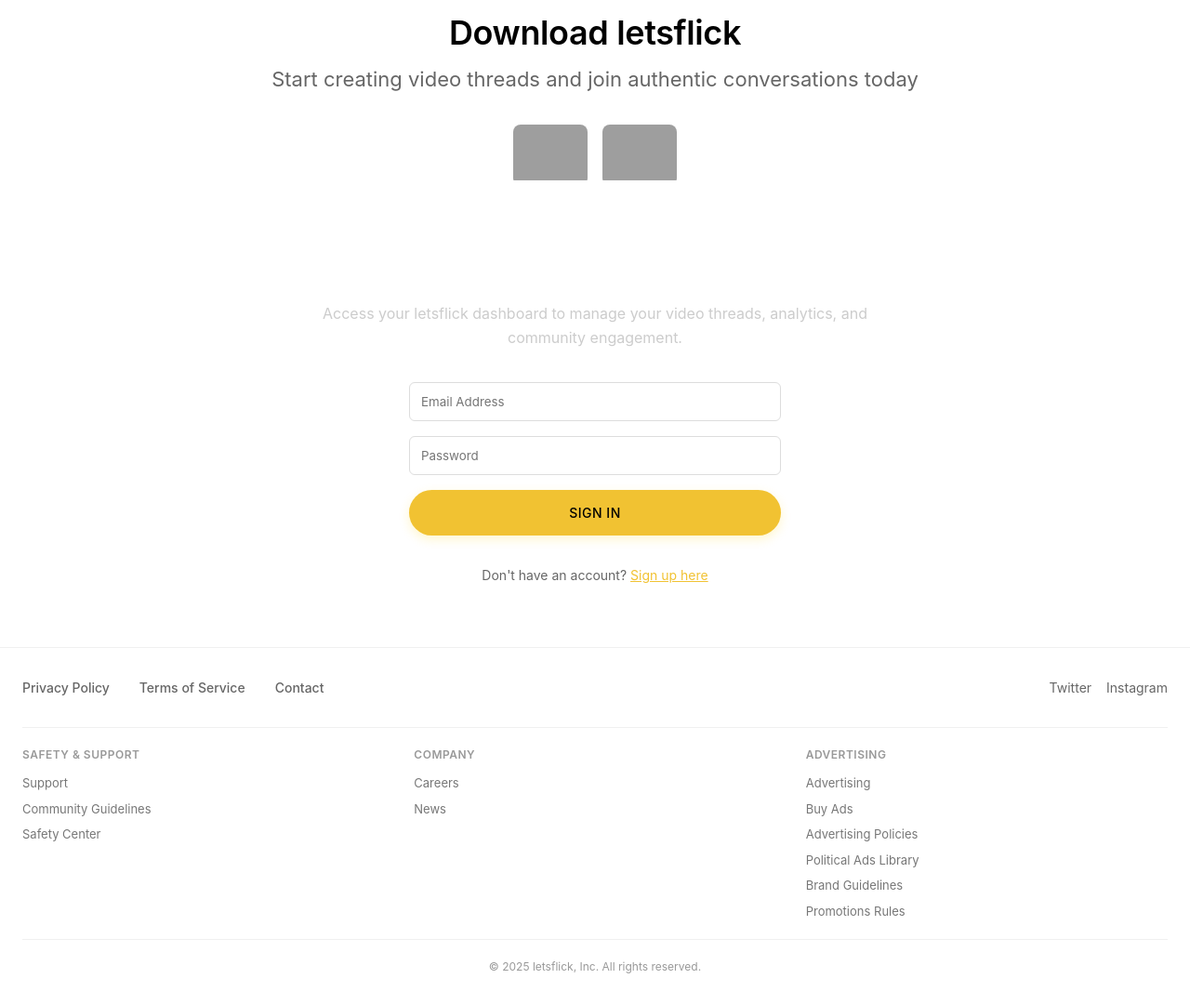
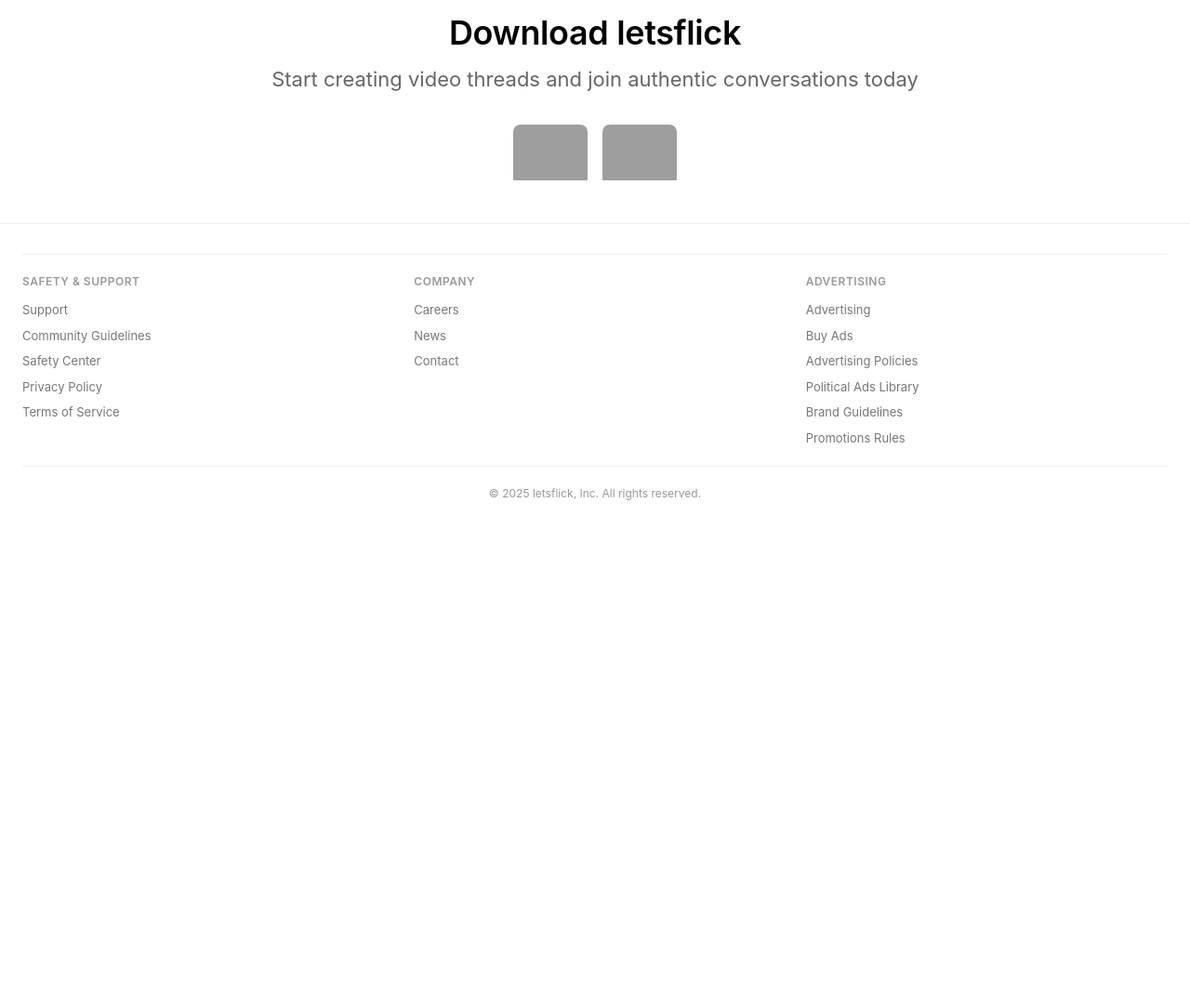
Before and after one commit to rayapudicb/FbLanding, a Flask app: page /login in a window 1280 px wide. Shown: the part 3457-4538 px from the top of the page at 93% size. After the commit the page ends 3995 px from the top, so only its background shows below. Run offline with Flask 3, Linux system fonts and the light colour scheme; some libraries are stand-ins or nearby versions; grey boxes are pictures that could not be loaded.

Commit message:
Restructure website footer and remove login section
Update HTML templates to reorganize footer links and remove the creator login section.

Replit-Commit-Author: Agent
Replit-Commit-Session-Id: b1d8bf8e-c266-4e22-bd60-a72b348e0bec
Replit-Commit-Checkpoint-Type: full_checkpoint
Replit-Commit-Screenshot-Url: https://storage.googleapis.com/screenshot-production-us-central1/7d98d560-3a33-4ce1-8bb8-fe3dad3f1a52/b1d8bf8e-c266-4e22-bd60-a72b348e0bec/qcSBivx

```diff
--- a/templates/index.html
+++ b/templates/index.html
@@ -1196,46 +1196,9 @@
             border-top: 1px solid #f0f0f0;
         }
 
-        /* Primary footer row - essentials */
+        /* Primary footer row - no longer needed but keeping structure */
         .footer-primary {
-            display: flex;
-            justify-content: space-between;
-            align-items: center;
-            margin-bottom: 32px;
-        }
-
-        .footer-primary-links {
-            display: flex;
-            gap: 32px;
-            align-items: center;
-        }
-
-        .footer-primary-links a {
-            color: #666;
-            text-decoration: none;
-            font-size: 14px;
-            font-weight: 500;
-            transition: color 0.2s;
-        }
-
-        .footer-primary-links a:hover {
-            color: #F1C232;
-        }
-
-        .footer-social {
-            display: flex;
-            gap: 16px;
-        }
-
-        .footer-social a {
-            color: #666;
-            text-decoration: none;
-            font-size: 14px;
-            transition: color 0.2s;
-        }
-
-        .footer-social a:hover {
-            color: #F1C232;
+            display: none;
         }
 
         /* Secondary footer row - categories */
@@ -2316,23 +2279,6 @@
         </div>
     </section>
 
-    <!-- Login Section -->
-    <section id="login" class="newsletter">
-        <div class="container">
-            <div class="newsletter-content">
-                <h3>Creator & Brand Login</h3>
-                <p>Access your letsflick dashboard to manage your video threads, analytics, and community engagement.</p>
-                <div style="max-width: 400px; margin: 0 auto;">
-                    <form style="display: grid; gap: 16px; margin-bottom: 32px;">
-                        <input type="email" placeholder="Email Address" style="padding: 12px; border: 1px solid #ddd; background: #fff; color: #333; border-radius: 6px;">
-                        <input type="password" placeholder="Password" style="padding: 12px; border: 1px solid #ddd; background: #fff; color: #333; border-radius: 6px;">
-                        <button type="submit" class="btn btn-primary">Sign In</button>
-                    </form>
-                    <p style="color: #666; font-size: 14px;">Don't have an account? <a href="#" style="color: #F1C232;">Sign up here</a></p>
-                </div>
-            </div>
-        </div>
-    </section>
 
     <!-- Footer -->
     <footer class="footer">
@@ -2340,14 +2286,7 @@
             <!-- Primary Footer - Essentials -->
             <nav class="footer-primary" aria-label="Footer essentials">
                 <div class="footer-primary-links">
-                    <a href="#">Privacy Policy</a>
-                    <a href="#">Terms of Service</a>
-                    <a href="#">Contact</a>
-                </div>
-
-                <div class="footer-social">
-                    <a href="#">Twitter</a>
-                    <a href="#">Instagram</a>
+                    <!-- Links moved to categories below -->
                 </div>
             </nav>
 
@@ -2362,6 +2301,8 @@
                             <a href="#">Support</a>
                             <a href="#">Community Guidelines</a>
                             <a href="#">Safety Center</a>
+                            <a href="#">Privacy Policy</a>
+                            <a href="#">Terms of Service</a>
                         </div>
                     </div>
 
@@ -2370,6 +2311,7 @@
                         <div class="footer-category-links">
                             <a href="#">Careers</a>
                             <a href="#">News</a>
+                            <a href="#">Contact</a>
                         </div>
                     </div>
 
```
